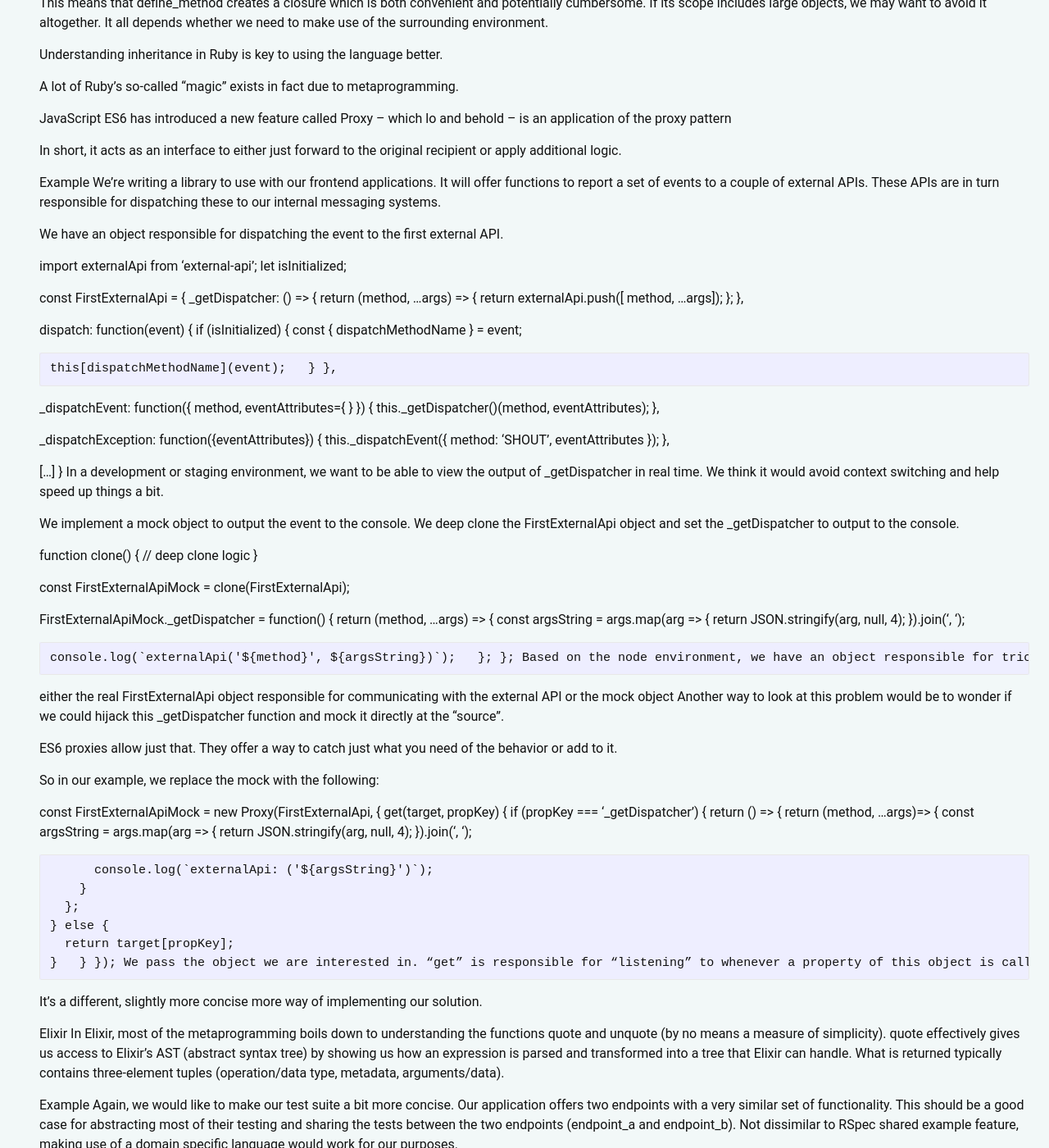
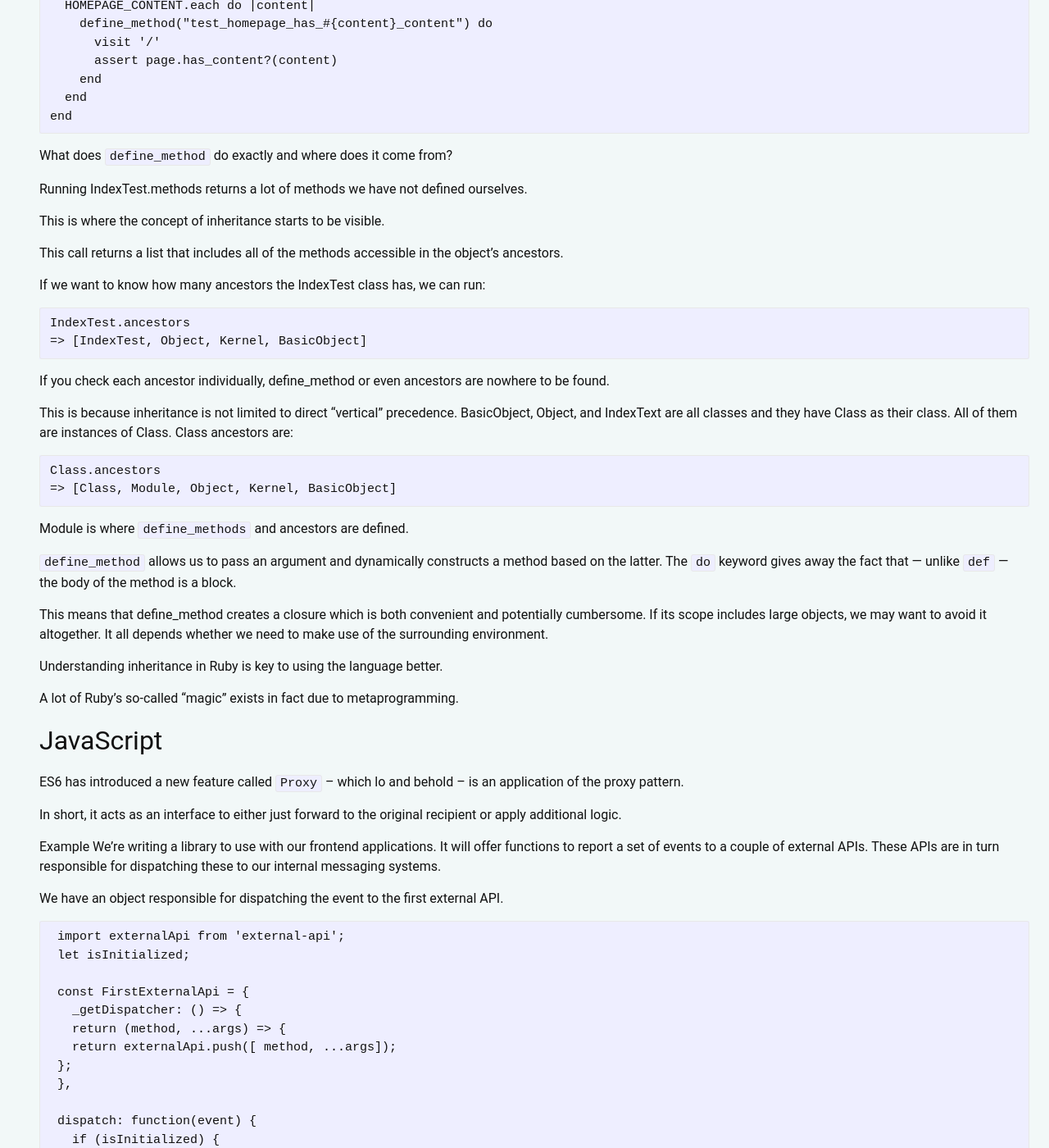
Before and after one commit to natachatomkinson/archived-personal-website, a Jekyll site: the page built from src/_posts/2019-01-15-macroscopic-take-on-metaprogramming.md, in a window 1280 px wide and 1400 px high, scrolled down 1395 px. Shown: the whole window at 82% size. Built offline with Jekyll 4.4.1, drawn with Linux system fonts in a browser that asks for light colours; some web fonts are replaced; a script that is not in the unit is left out; some of the changed text lies outside the part shown.

Commit message:
new post

````diff
--- a/js/components/IntroductionCard.js
+++ b/js/components/IntroductionCard.js
@@ -21,16 +21,16 @@
        <CardMedia
          expandable
          overlay={
-           <CardTitle title="The Complete Elixir and Phoenix Bootcamp" subtitle="|>" />
+           <CardTitle title="PluralSight and Udemy GraphQL courses" subtitle="" />
          }
        >
          <div className={ style.backgroundImage } style={{ backgroundImage: 'url(\'/assets/udemy_logo.svg\')'}} />
        </CardMedia>
 
-       <CardTitle titleStyle={{ height: '76px' }}  title="Learning session" />
+       <CardTitle titleStyle={{ height: '76px' }}  title="" />
 
        <CardActions>
-         <a href='https://www.udemy.com/the-complete-elixir-and-phoenix-bootcamp-and-tutorial' target="_blank" rel="noopener noreferrer">
+         <a href='https://www.udemy.com/graphql-bootcamp/' target="_blank" rel="noopener noreferrer">
            <FlatButton label="Go to Udemy" />
          </a>
        </CardActions>
--- a/src/_posts/2019-01-15-macroscopic-take-on-metaprogramming.md
+++ b/src/_posts/2019-01-15-macroscopic-take-on-metaprogramming.md
@@ -37,16 +37,18 @@
 
 Getting to know the reflective methods and tools every language we use is a way of refining one’s craft. It also offers a glimpse into and a better understanding of the internals of the language.
 
-Ruby
-When working with Ruby, chances are you will come across the DRY, don’t repeat yourself, paradigm.
+## Ruby
+When working with Ruby, chances are you will come across the `DRY`, don’t repeat yourself, paradigm.
 
 The idea of avoiding duplication seems like a sound one in a more general context too. It will make any refactoring or change easier.
 
 Not a cure-all but definitely a tool to keep handy in one’s dev belt.
 
 Example
+
 We have a test suite responsible for checking that the index page of our website includes the content we expect:
 
+```
 class IndexTest < TestCase
   test_homepage_has_about_content do
     visit '/'
@@ -60,8 +62,11 @@
 
   ...
 end
+```
+
 A quick online search or pairing could reduce the code to:
 
+```
 class IndexTest < TestCase
   HOMEPAGE_CONTENT = ['About', 'Meetups', 'Tweets', 'News'].freeze
 
@@ -72,34 +77,46 @@
     end
   end
 end
-What does define_method do exactly and where does it come from?
+```
 
-Running IndexTest.methods returns a lot of methods we have not defined ourselves. This is where the concept of inheritance starts to be visible.
+What does `define_method` do exactly and where does it come from?
+
+Running IndexTest.methods returns a lot of methods we have not defined ourselves.
+
+This is where the concept of inheritance starts to be visible.
 
 This call returns a list that includes all of the methods accessible in the object’s ancestors.
 
 If we want to know how many ancestors the IndexTest class has, we can run:
 
+```
 IndexTest.ancestors
 => [IndexTest, Object, Kernel, BasicObject]
+```
+
 If you check each ancestor individually, define_method or even ancestors are nowhere to be found.
 
 This is because inheritance is not limited to direct “vertical” precedence. BasicObject, Object, and IndexText are all classes and they have Class as their class. All of them are instances of Class. Class ancestors are:
 
+```
 Class.ancestors
 => [Class, Module, Object, Kernel, BasicObject]
-Module is where define_methods and ancestors are defined.
+```
 
-define_method allows us to pass an argument and dynamically constructs a method based on the latter. The do keyword gives away the fact that — unlike def — the body of the method is a block.
+Module is where `define_methods` and ancestors are defined.
 
-This means that define_method creates a closure which is both convenient and potentially cumbersome. If its scope includes large objects, we may want to avoid it altogether. It all depends whether we need to make use of the surrounding environment.
+`define_method` allows us to pass an argument and dynamically constructs a method based on the latter. The `do` keyword gives away the fact that — unlike `def` — the body of the method is a block.
+
+This means that define_method creates a closure which is both convenient and potentially cumbersome.
+If its scope includes large objects, we may want to avoid it altogether.
+It all depends whether we need to make use of the surrounding environment.
 
 Understanding inheritance in Ruby is key to using the language better.
 
 A lot of Ruby’s so-called “magic” exists in fact due to metaprogramming.
 
-JavaScript
-ES6 has introduced a new feature called Proxy – which lo and behold – is an application of the proxy pattern
+## JavaScript
+ES6 has introduced a new feature called `Proxy` – which lo and behold – is an application of the proxy pattern.
 
 In short, it acts as an interface to either just forward to the original recipient or apply additional logic.
 
@@ -108,63 +125,74 @@
 
 We have an object responsible for dispatching the event to the first external API.
 
-import externalApi from 'external-api';
-let isInitialized;
+```
+ import externalApi from 'external-api';
+ let isInitialized;
 
-const FirstExternalApi = {
-  _getDispatcher: () => {
-  return (method, ...args) => {
-  return externalApi.push([ method, ...args]);
-};
-},
+ const FirstExternalApi = {
+   _getDispatcher: () => {
+   return (method, ...args) => {
+   return externalApi.push([ method, ...args]);
+ };
+ },
 
-dispatch: function(event) {
-  if (isInitialized) {
-    const { dispatchMethodName } = event;
+ dispatch: function(event) {
+   if (isInitialized) {
+     const { dispatchMethodName } = event;
 
-    this[dispatchMethodName](event);
-  }
-},
+     this[dispatchMethodName](event);
+   }
+ },
 
-_dispatchEvent: function({ method, eventAttributes={ } }) {
-  this._getDispatcher()(method, eventAttributes);
-},
+ _dispatchEvent: function({ method, eventAttributes={ } }) {
+   this._getDispatcher()(method, eventAttributes);
+ },
 
-_dispatchException: function({eventAttributes}) {
-  this._dispatchEvent({ method: 'SHOUT', eventAttributes });
-},
+ _dispatchException: function({eventAttributes}) {
+   this._dispatchEvent({ method: 'SHOUT', eventAttributes });
+ },
 
-[...]
-}
-In a development or staging environment, we want to be able to view the output of _getDispatcher in real time. We think it would avoid context switching and help speed up things a bit.
+ [...]
+ }
+```
 
-We implement a mock object to output the event to the console. We deep clone the FirstExternalApi object and set the _getDispatcher to output to the console.
+In a development or staging environment, we want to be able to view the output of `_getDispatcher` in real time.
 
-function clone() {
- // deep clone logic
-}
+We think it would avoid context switching and help speed up things a bit.
 
-const FirstExternalApiMock = clone(FirstExternalApi);
+We implement a mock object to output the event to the console.
+We deep clone the FirstExternalApi object and set the _getDispatcher to output to the console.
 
-FirstExternalApiMock._getDispatcher = function() {
-  return (method, ...args) => {
-    const argsString = args.map(arg => {
-      return JSON.stringify(arg, null, 4);
-  }).join(', ');
+```
+   function clone() {
+    // deep clone logic
+   }
 
-    console.log(`externalApi('${method}', ${argsString})`);
-  };
-};
+   const FirstExternalApiMock = clone(FirstExternalApi);
+
+   FirstExternalApiMock._getDispatcher = function() {
+     return (method, ...args) => {
+       const argsString = args.map(arg => {
+         return JSON.stringify(arg, null, 4);
+     }).join(', ');
+
+       console.log(`externalApi('${method}', ${argsString})`);
+     };
+   };
+```
+
 Based on the node environment, we have an object responsible for trickling our events down to:
 
-either the real FirstExternalApi object responsible for communicating with the external API
-or the mock object
-Another way to look at this problem would be to wonder if we could hijack this _getDispatcher function and mock it directly at the “source”.
+* either the real FirstExternalApi object responsible for communicating with the external API
+* or the mock object
+
+Another way to look at this problem would be to wonder if we could hijack this `_getDispatcher` function and mock it directly at the “source”.
 
 ES6 proxies allow just that. They offer a way to catch just what you need of the behavior or add to it.
 
 So in our example, we replace the mock with the following:
 
+```
 const FirstExternalApiMock = new Proxy(FirstExternalApi, {
   get(target, propKey) {
     if (propKey === '_getDispatcher') {
@@ -182,18 +210,22 @@
     }
   }
 });
+```
+
 We pass the object we are interested in. “get” is responsible for “listening” to whenever a property of this object is called. Now we leave all properties but one alone and focus entirely on “trapping” _getDispatcher. When it’s called, we output the arguments to the console.
 
 It’s a different, slightly more concise more way of implementing our solution.
 
-Elixir
-In Elixir, most of the metaprogramming boils down to understanding the functions quote and unquote (by no means a measure of simplicity). quote effectively gives us access to Elixir’s AST (abstract syntax tree) by showing us how an expression is parsed and transformed into a tree that Elixir can handle. What is returned typically contains three-element tuples (operation/data type, metadata, arguments/data).
+## Elixir
+
+In Elixir, most of the metaprogramming boils down to understanding the functions `quote` and `unquote` (by no means a measure of simplicity). quote effectively gives us access to Elixir’s AST (abstract syntax tree) by showing us how an expression is parsed and transformed into a tree that Elixir can handle. What is returned typically contains three-element tuples (operation/data type, metadata, arguments/data).
 
 Example
 Again, we would like to make our test suite a bit more concise. Our application offers two endpoints with a very similar set of functionality. This should be a good case for abstracting most of their testing and sharing the tests between the two endpoints (endpoint_a and endpoint_b). Not dissimilar to RSpec shared example feature, making use of a domain specific language would work for our purposes.
 
 We have a series of tests like the one below:
 
+```
 defmodule Api.V1.AControllerTest do
 	test "#create http returns a 403 status with json error" do
 	  "/v1/endpoint_a"
@@ -207,23 +239,28 @@
 	  |> create_record(403, ssl_error())
 	end
 end
+```
 
 The only difference being the endpoint, we can abstract this to:
 
-defmodule SharedTestCase do
-  use ExUnit.Case
+```
+ defmodule SharedTestCase do
+   use ExUnit.Case
 
-  @moduletag endpoint: "endpoint_a"
+   @moduletag endpoint: "endpoint_a"
 
-  test "#create http returns a 403 status with json error" do
-  		"/v1/#{endpoint}"
-  		|> create_record(403, ssl_error())
-	end
-end
-@moduletag is a module attribute provided by ExUnit: one of its uses being to act as a temporary module storage to be used during compilation.
+   test "#create http returns a 403 status with json error" do
+   		"/v1/#{endpoint}"
+   		|> create_record(403, ssl_error())
+ 	end
+ end
+```
 
-A macro is going to help Api.V1.AControllerTest and Api.V1.BControllerTest modules make use of the SharedTestCase module.
+`@moduletag` is a module attribute provided by `ExUnit`: one of its uses being to act as a temporary module storage to be used during compilation.
 
+A macro is going to help `Api.V1.AControllerTest` and `Api.V1.BControllerTest` modules make use of the `SharedTestCase` module.
+
+```
 defmodule SharedTestCase do
   defmacro __using__(options) do
     quote do
@@ -240,7 +277,10 @@
     end
   end
 end
+```
+
 It’s possible to go even further by extracting all the tests to another macro to define the tests separately.
+
 
 Metaprogramming is not a bag of tricks, it’s the path to a deeper understanding of any language and potentially more expressive code.
 
````
Also changed, not shown: js/components/WorkCard.js (+5 -19 lines), src/_posts/2019-02-07-developing-a-front-end-library.md (added, +56 -0 lines), src/assets/blank_slate.jpeg (deleted), src/assets/ruby_under_microscope.jpg (added).
